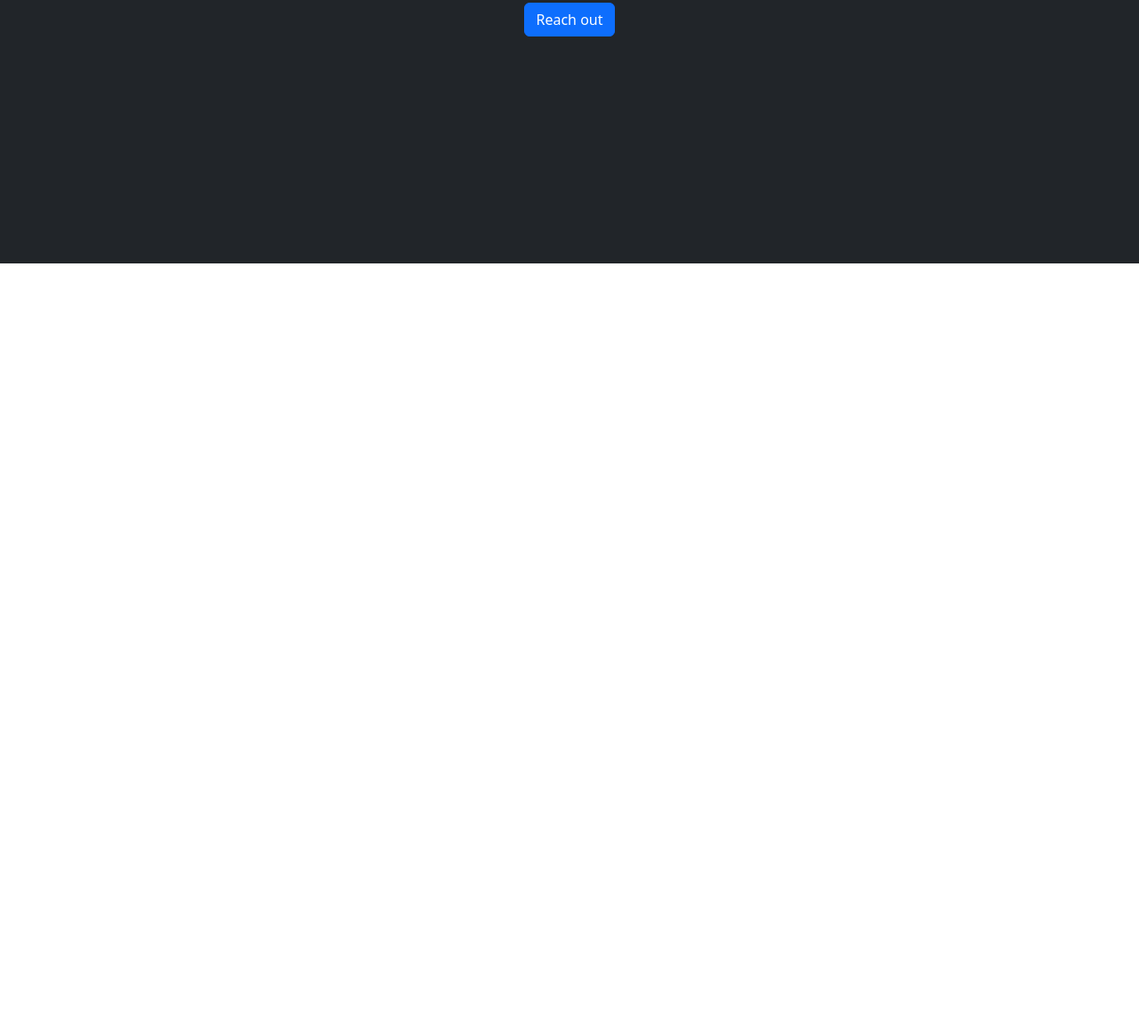
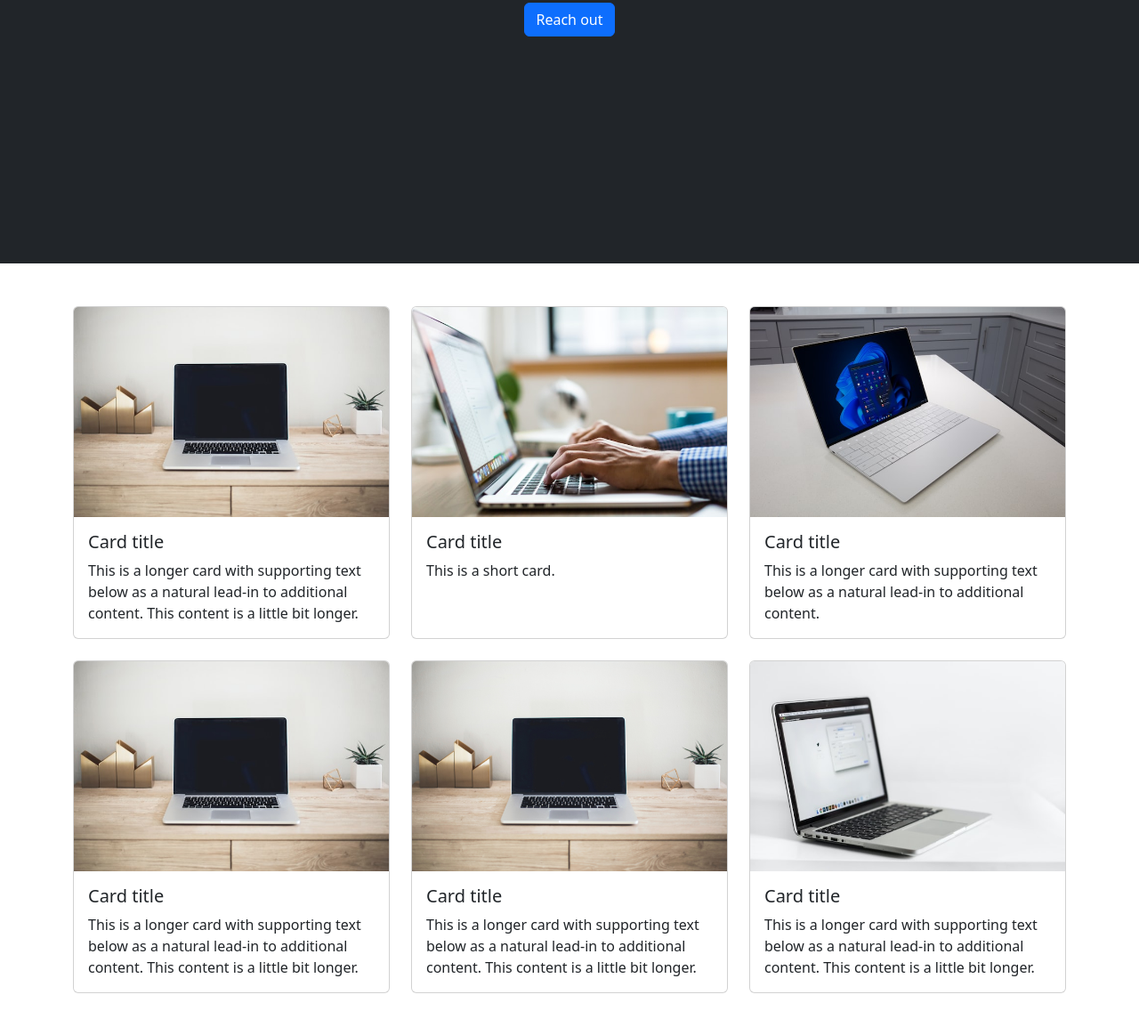
Before and after one commit to Alabi12/Bootstrap-Portfolio, a website: page index.html in a window 1280 px wide. Shown: the part 480-1634 px from the top of the page at 89% size. Before the commit the page ends 800 px from the top, so only its background shows below. Drawn offline with nearby package versions, Linux system fonts and the light colour scheme.

Commit message:
add works section

```diff
--- a/index.html
+++ b/index.html
@@ -1,12 +1,14 @@
 <!DOCTYPE html>
 <html lang="en">
-
   <head>
     <meta charset="UTF-8" />
     <meta http-equiv="X-UA-Compatible" content="IE=edge" />
     <meta name="viewport" content="width=device-width, initial-scale=1.0" />
-  <link rel="stylesheet" href="node_modules/bootstrap/dist/css/bootstrap.css" />
-  <link rel="stylesheet" href="style.css">
+    <link
+      rel="stylesheet"
+      href="node_modules/bootstrap/dist/css/bootstrap.css"
+    />
+    <link rel="stylesheet" href="style.css" />
     <title>My First Bootstrap Page</title>
   </head>
 
@@ -14,8 +16,15 @@
     <nav class="navbar navbar-expand-lg bg-light">
       <div class="container-fluid">
         <a class="navbar-brand" href="#">Navbar</a>
-      <button class="navbar-toggler" type="button" data-bs-toggle="collapse" data-bs-target="#navbarSupportedContent"
-        aria-controls="navbarSupportedContent" aria-expanded="false" aria-label="Toggle navigation">
+        <button
+          class="navbar-toggler"
+          type="button"
+          data-bs-toggle="collapse"
+          data-bs-target="#navbarSupportedContent"
+          aria-controls="navbarSupportedContent"
+          aria-expanded="false"
+          aria-label="Toggle navigation"
+        >
           <span class="navbar-toggler-icon"></span>
         </button>
         <div class="collapse navbar-collapse" id="navbarSupportedContent">
@@ -27,16 +36,24 @@
               <a class="nav-link" href="#">Link</a>
             </li>
             <li class="nav-item dropdown">
-            <a class="nav-link dropdown-toggle" href="#" role="button" data-bs-toggle="dropdown" aria-expanded="false">
+              <a
+                class="nav-link dropdown-toggle"
+                href="#"
+                role="button"
+                data-bs-toggle="dropdown"
+                aria-expanded="false"
+              >
                 Dropdown
               </a>
               <ul class="dropdown-menu">
                 <li><a class="dropdown-item" href="#">Action</a></li>
                 <li><a class="dropdown-item" href="#">Another action</a></li>
                 <li>
-                <hr class="dropdown-divider">
+                  <hr class="dropdown-divider" />
                 </li>
-              <li><a class="dropdown-item" href="#">Something else here</a></li>
+                <li>
+                  <a class="dropdown-item" href="#">Something else here</a>
+                </li>
               </ul>
             </li>
             <li class="nav-item">
@@ -44,21 +61,88 @@
             </li>
           </ul>
           <form class="d-flex" role="search">
-          <input class="form-control me-2" type="search" placeholder="Search" aria-label="Search">
-          <button class="btn btn-outline-success" type="submit">Search</button>
+            <input
+              class="form-control me-2"
+              type="search"
+              placeholder="Search"
+              aria-label="Search"
+            />
+            <button class="btn btn-outline-success" type="submit">
+              Search
+            </button>
           </form>
         </div>
       </div>
     </nav>
     <div
-    class="container-fluid p-5  bg-dark text-white text-center hero-container d-flex flex-column align-items-center justify-content-center">
+      class="container-fluid p-5 bg-dark text-white text-center hero-container d-flex flex-column align-items-center justify-content-center"
+    >
       <h1 class="display-3">Welcome to my portfolio website!</h1>
-    <hr class="border border-primary border-3 opacity-75 text-divider">
-    <p class="lead">We develop all types of websites using amazing frameworks like Bootstrap.</p>
+      <hr class="border border-primary border-3 opacity-75 text-divider" />
+      <p class="lead">
+        We develop all types of websites using amazing frameworks like
+        Bootstrap.
+      </p>
       <button type="button" class="btn btn-primary mt-1">Reach out</button>
     </div>
-
+    <div class="container mt-5 mb-5 ">
+        <div class="row row-cols-1 row-cols-md-3 g-4">
+            <div class="col">
+              <div class="card h-100">
+                <img src="img/img1.jpg" class="card-img-top" alt="">
+                <div class="card-body">
+                  <h5 class="card-title">Card title</h5>
+                  <p class="card-text">This is a longer card with supporting text below as a natural lead-in to additional content. This content is a little bit longer.</p>
+                </div>
+              </div>
+            </div>
+            <div class="col">
+              <div class="card h-100">
+                <img src="./img/img2.jpg" class="card-img-top" alt="">
+                <div class="card-body">
+                  <h5 class="card-title">Card title</h5>
+                  <p class="card-text">This is a short card.</p>
+                </div>
+              </div>
+            </div>
+            <div class="col">
+              <div class="card h-100">
+                <img src="./img/img3.jpg" class="card-img-top" alt="">
+                <div class="card-body">
+                  <h5 class="card-title">Card title</h5>
+                  <p class="card-text">This is a longer card with supporting text below as a natural lead-in to additional content.</p>
+                </div>
+              </div>
+            </div>
+            <div class="col">
+              <div class="card h-100">
+                <img src="./img/img4.jpg" class="card-img-top" alt="">
+                <div class="card-body">
+                  <h5 class="card-title">Card title</h5>
+                  <p class="card-text">This is a longer card with supporting text below as a natural lead-in to additional content. This content is a little bit longer.</p>
+                </div>
+              </div>
+            </div>
+            <div class="col">
+                <div class="card h-100">
+                  <img src="./img/img5.jpg" class="card-img-top" alt="">
+                  <div class="card-body">
+                    <h5 class="card-title">Card title</h5>
+                    <p class="card-text">This is a longer card with supporting text below as a natural lead-in to additional content. This content is a little bit longer.</p>
+                  </div>
+                </div>
+              </div>
+              <div class="col">
+                <div class="card h-100">
+                  <img src="./img/img6.jpg" class="card-img-top" alt="">
+                  <div class="card-body">
+                    <h5 class="card-title">Card title</h5>
+                    <p class="card-text">This is a longer card with supporting text below as a natural lead-in to additional content. This content is a little bit longer.</p>
+                  </div>
+                </div>
+              </div>
+          </div>
+    </div>
     <script src="node_modules/bootstrap/dist/js/bootstrap.js"></script>
   </body>
-
 </html>
```
Also changed, not shown: img/img1.jpg (added), img/img2.jpg (added), img/img3.jpg (added), img/img4.jpg (added), img/img5.jpg (added), img/img6.jpg (added), img/img7.jpg (added), img/img8.jpg (added). Lines whose indentation alone changed are shown as unchanged.
